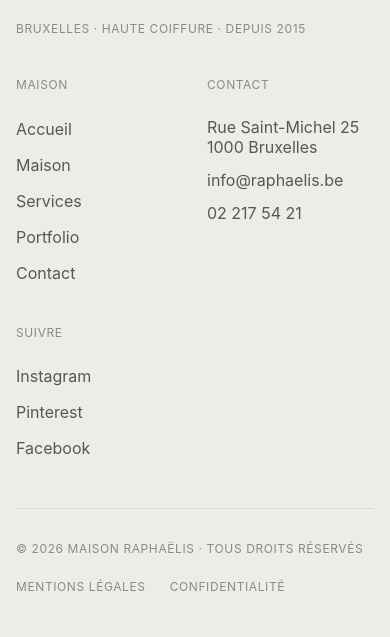
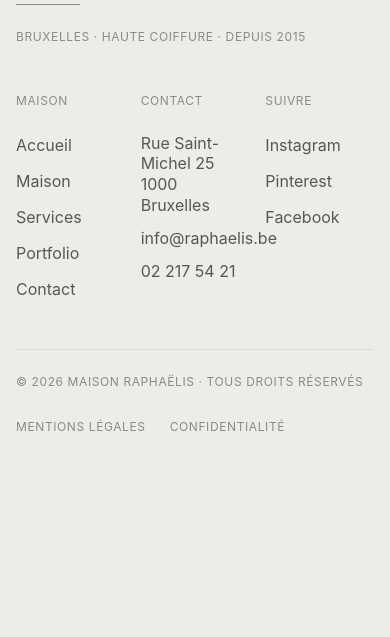
Before and after one commit to Pedro310789/raphaelis-coiffure, an Astro site: page / in a window 390 px wide. Shown: the part 9150-9787 px from the top of the page. After the commit the page ends 9635 px from the top, so only its background shows below. Built offline with nearby package versions, Linux system fonts and the light colour scheme; Astro itself is replaced by a stand-in of ours.

Commit message:
feat: update footer for mobile version

```diff
--- a/src/components/modules/footer.astro
+++ b/src/components/modules/footer.astro
@@ -38,10 +38,10 @@ const linkClass =
 ---
 
 <footer class="bg-background">
-  <Container size="page" class="py-10 lg:pt-18 lg:pb-12">
+  <Container size="page" class="py-12 lg:pt-18 lg:pb-12">
     <div class="flex flex-col gap-12 lg:gap-20">
       {/* Top row: brand + nav columns */}
-      <div class="flex flex-col gap-10 lg:flex-row lg:items-start lg:gap-20">
+      <div class="flex flex-col gap-12 lg:flex-row lg:items-start lg:gap-20">
         {/* Brand block */}
         <div class="flex flex-col gap-6 lg:flex-1">
           <p
@@ -58,7 +58,7 @@ const linkClass =
 
         {/* Nav columns */}
         <div
-          class="grid grid-cols-2 gap-x-6 gap-y-10 sm:grid-cols-3 lg:flex-1 lg:gap-x-6 lg:gap-y-12"
+          class="grid grid-cols-3 gap-x-4 gap-y-10 lg:flex-1 lg:gap-x-6 lg:gap-y-12"
         >
           {/* Column 1: Maison (nav links) */}
           <nav aria-label={nav.label}>
@@ -97,7 +97,7 @@ const linkClass =
           </div>
 
           {/* Column 3: Social */}
-          <div class="col-span-2 sm:col-span-1">
+          <div>
             <p class={cn(overlineClass, "mb-6")}>{social.label}</p>
             <ul class="flex flex-col gap-3">
               {
@@ -121,7 +121,7 @@ const linkClass =
 
       {/* Copyright bar */}
       <div
-        class="flex flex-col gap-4 border-t border-border pt-8 sm:flex-row sm:items-center sm:justify-between"
+        class="flex flex-col gap-6 border-t border-border pt-6 sm:flex-row sm:items-center sm:justify-between sm:gap-0 sm:pt-8"
       >
         <p class={overlineClass}>{legal.copyright}</p>
         <nav aria-label="Liens légaux">
```
